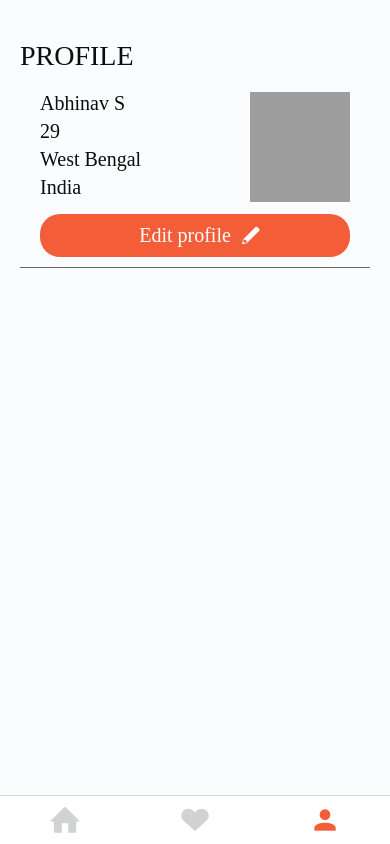
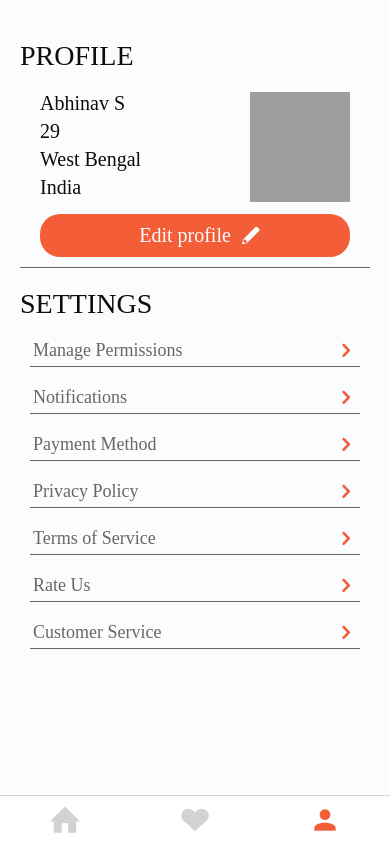
Before and after one commit to prathyuma-08/React-Native-Apps, a React Native app: screen /Profile in a window 390 px wide. Built offline with nearby package versions, Linux system fonts and the light colour scheme; grey boxes are pictures that could not be loaded.

Commit message:
Updated Settings Section

```diff
--- a/components/Profile.js
+++ b/components/Profile.js
@@ -1,5 +1,5 @@
 import React from 'react';
-import { View, Text, StyleSheet, Image, TouchableOpacity} from 'react-native';
+import { View, Text, StyleSheet, Image, TouchableOpacity } from 'react-native';
 import colors from '../assets/colors/colors';
 import Entypo from 'react-native-vector-icons/Entypo';
 import MaterialCommunityIcons from 'react-native-vector-icons/MaterialCommunityIcons';
@@ -17,13 +17,62 @@ export default function Profile() {
                     <Text style={styles.subhead}>West Bengal</Text>
                     <Text style={styles.subhead}>India</Text>
                 </View>
-            <Image source={require('../assets/images/person.png')} style={styles.profile}/>
+                <Image source={require('../assets/images/person.png')} style={styles.profile} />
             </View>
             <TouchableOpacity style={styles.button}>
                 <Text style={styles.buttonText}>Edit profile</Text>
-                <Entypo name="edit" size={20} color={colors.white}/>
+                <Entypo name="edit" size={20} color={colors.white} />
             </TouchableOpacity>
-            <View style={styles.divider}/>
+            <View style={styles.divider} />
+            <View style={styles.settingsWrapper}>
+                <View style={styles.heading}>
+                    <Text style={styles.header}>SETTINGS</Text>
+                </View>
+                <View style={styles.itemsWrapper}>
+                    <View style={styles.itemdivider}>
+                        <View style={styles.item}>
+                            <Text style={styles.itemText}>Manage Permissions</Text>
+                            <Entypo name="chevron-right" size={23} color={colors.orange} />
+                        </View>
+                    </View>
+                    <View style={styles.itemdivider}>
+                        <View style={styles.item}>
+                            <Text style={styles.itemText}>Notifications</Text>
+                            <Entypo name="chevron-right" size={23} color={colors.orange} />
+                        </View>
+                    </View>
+                    <View style={styles.itemdivider}>
+                        <View style={styles.item}>
+                            <Text style={styles.itemText}>Payment Method</Text>
+                            <Entypo name="chevron-right" size={23} color={colors.orange} />
+                        </View>
+                    </View>
+                    <View style={styles.itemdivider}>
+                        <View style={styles.item}>
+                            <Text style={styles.itemText}>Privacy Policy</Text>
+                            <Entypo name="chevron-right" size={23} color={colors.orange} />
+                        </View>
+                    </View>
+                    <View style={styles.itemdivider}>
+                        <View style={styles.item}>
+                            <Text style={styles.itemText}>Terms of Service</Text>
+                            <Entypo name="chevron-right" size={23} color={colors.orange} />
+                        </View>
+                    </View>
+                    <View style={styles.itemdivider}>
+                        <View style={styles.item}>
+                            <Text style={styles.itemText}>Rate Us</Text>
+                            <Entypo name="chevron-right" size={23} color={colors.orange} />
+                        </View>
+                    </View>
+                    <View style={styles.itemdivider}>
+                        <View style={styles.item}>
+                            <Text style={styles.itemText}>Customer Service</Text>
+                            <Entypo name="chevron-right" size={23} color={colors.orange} />
+                        </View>
+                    </View>
+                </View>
+            </View>
         </View>
     );
 }
@@ -43,22 +92,22 @@ const styles = StyleSheet.create({
         fontFamily: 'Lato-Bold',
         fontSize: 28
     },
-    contentWrapper:{
+    contentWrapper: {
         flexDirection: 'row',
         justifyContent: 'space-between',
         marginHorizontal: 40
     },
-    profile:{
+    profile: {
         height: 110,
         width: 100
     },
-    subhead:{
+    subhead: {
         fontFamily: 'Lato-Regular',
         fontSize: 20,
         color: colors.black,
         marginBottom: 5
     },
-    button:{
+    button: {
         backgroundColor: colors.orange,
         flexDirection: 'row',
         justifyContent: 'center',
@@ -67,17 +116,42 @@ const styles = StyleSheet.create({
         marginHorizontal: 40,
         marginTop: 10
     },
-    buttonText:{
+    buttonText: {
         fontFamily: 'Lato-Bold',
         color: colors.white,
         fontSize: 20,
         padding: 10
     },
-    divider:{
+    divider: {
         height: 0.6,
         backgroundColor: colors.darkGray,
         marginTop: 10,
         marginHorizontal: 20
+    },
+    settingsWrapper: {
+        marginHorizontal: 20
+    },
+    heading: {
+        marginTop: 20
+    },
+    itemsWrapper: {
+        marginHorizontal: 10,
+    },
+    itemText: {
+        fontFamily: 'Lato-Regular',
+        fontSize: 18,
+        color: colors.darkGray,
+    },
+    itemdivider:{
+        borderBottomWidth: 0.5,
+        borderColor: colors.darkGray,
+        padding: 3
+    },
+    item:{
+        marginTop: 15,
+        flexDirection: 'row',
+        justifyContent: 'space-between',
+        alignItems: 'center'
     }
 }
 )
```
Lines whose indentation alone changed are shown as unchanged.
